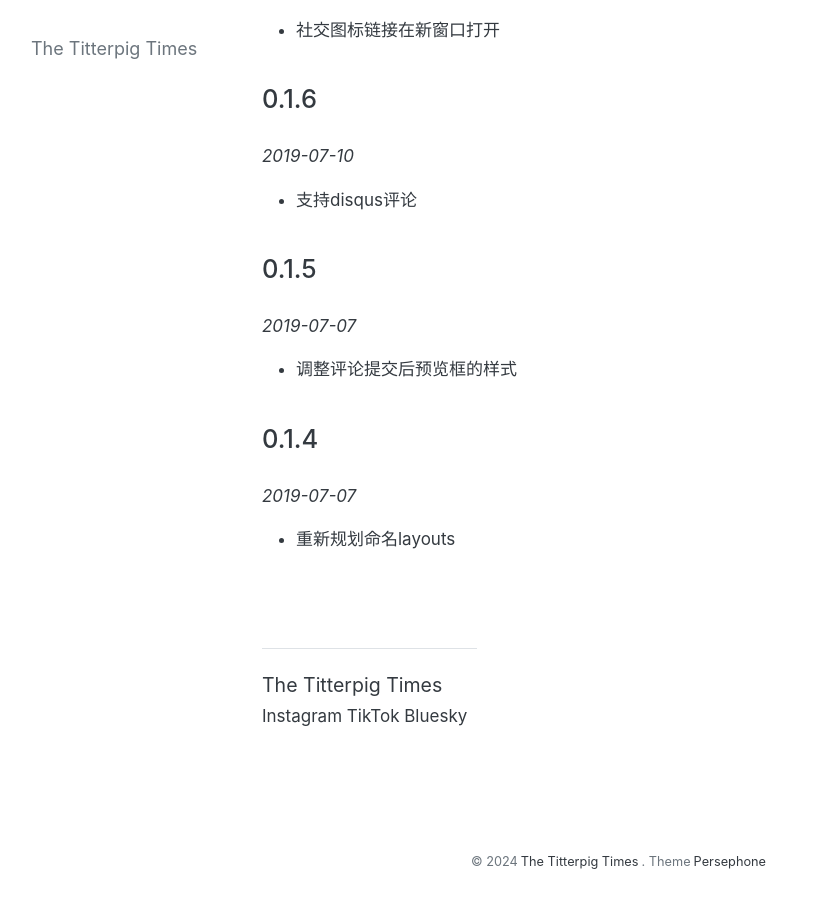
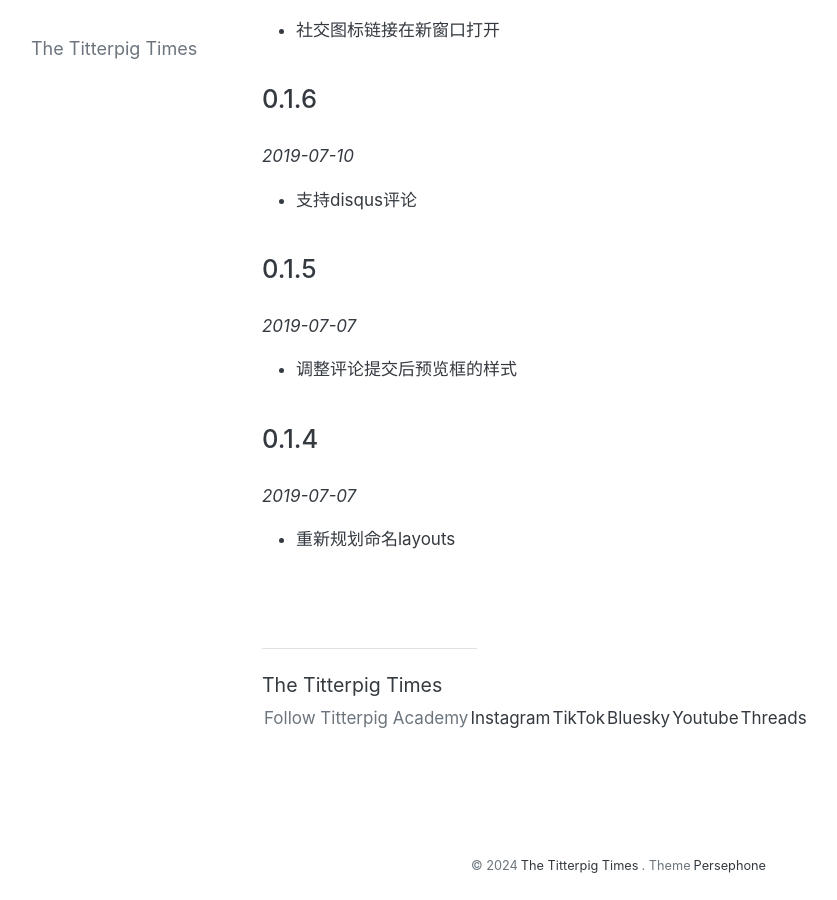
Before and after one commit to Titterpig-Academy/blog, a Jekyll site: the page built from CHANGELOG.md, in a window 1280 px wide and 900 px high, scrolled down 1449 px. Shown: the whole window, without its empty margins (20-857 px from the left). Built offline with Jekyll 4.4.1, drawn with Linux system fonts in a browser that asks for light colours; our own code applies the rules of GitHub Pages for plain Markdown files.

Commit message:
social media links

```diff
--- a/_includes/icons.html
+++ b/_includes/icons.html
@@ -46,19 +46,34 @@
   {%- endif -%}
 </div>-->
 <div class = "icon__list">
+  <table>
+    <tr>
+      <td>Follow Titterpig Academy </td>
   {%- if site.social.instagram -%}
-  <a href="https://www.instagram.com/{{ site.social.instagram }}">
+  <td><a href="https://www.instagram.com/{{ site.social.instagram }}">
     Instagram
-  </a>
+  </a></td>
   {%- endif -%}
   {%- if site.social.tiktok -%}
-  <a href="https://www.tiktok.com/@{{ site.social.instagram }}">
+  <td><a href="https://www.tiktok.com/@{{ site.social.instagram }}">
     TikTok
-  </a>
+  </a></td>
   {%- endif -%}
   {%- if site.social.bluesky -%}
-  <a href="https://www.bsky.app/profile/{{ site.social.instagram }}">
+  <td><a href="https://www.bsky.app/profile/{{ site.social.instagram }}">
     Bluesky
-  </a>
+  </a></td>
   {%- endif -%}
+  {%- if site.social.youtube -%}
+  <td><a href="https://www.youtube.com/@{{ site.social.instagram }}">
+    Youtube
+  </a></td>
+  {%- endif -%}
+  {%- if site.social.threads -%}
+  <td><a href="https://www.threads.net/@{{ site.social.instagram }}">
+    Threads
+  </a></td>
+  {%- endif -%}
+</tr>
+</table>
 </div>
```
